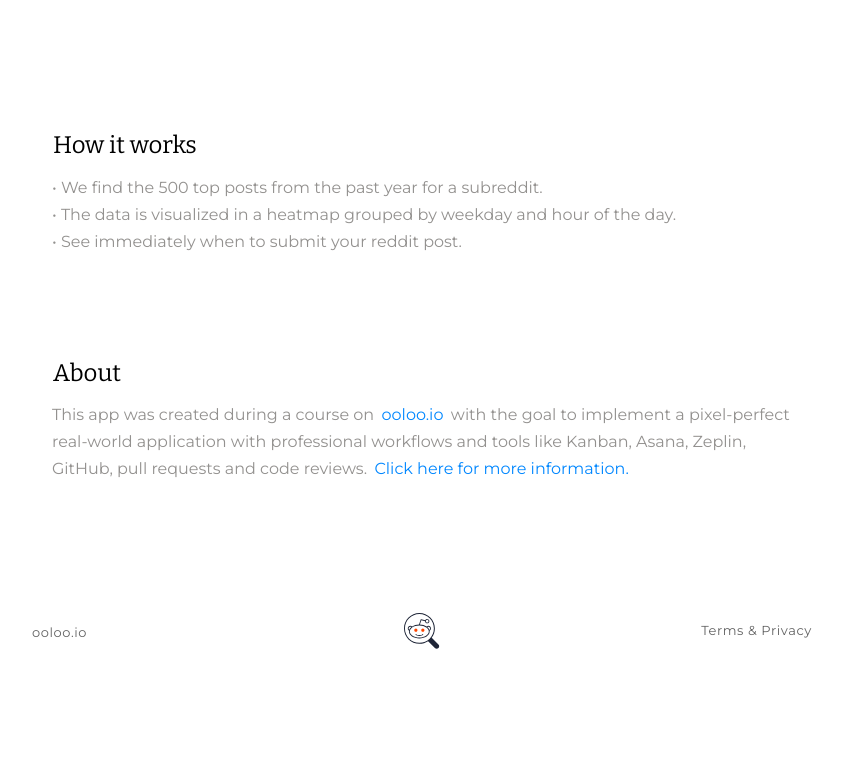
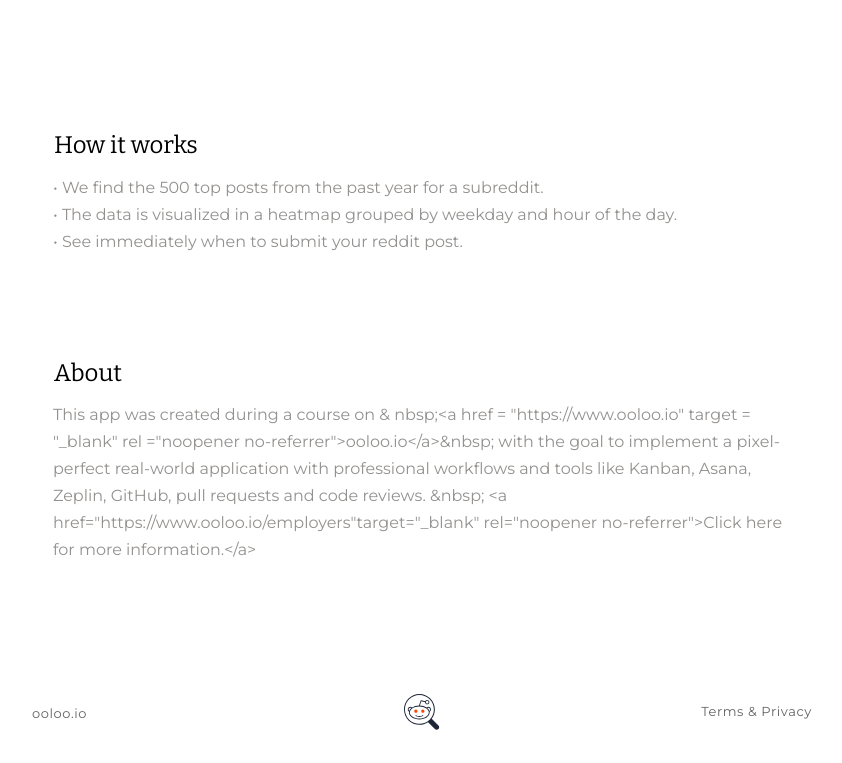
Before and after one commit to ooloo-io/reddit-timer-rotegras, a React (Create React App) app: page / in a window 1280 px wide. Shown: the part 732-1495 px from the top of the page, without its empty margins (218-1060 px from the left). Before the commit the page ends 1414 px from the top, so only its background shows below. Built offline with nearby package versions, Linux system fonts and the light colour scheme.

Commit message:
added component info / passing html not working"

```diff
--- /dev/null
+++ b/src/components/Info.js
@@ -0,0 +1,46 @@
+import React from 'react';
+import PropTypes from 'prop-types';
+import Styled from 'styled-components';
+
+const StyledInfo = Styled.section`
+  width: 738px;
+  margin: 55px auto 20px;
+  padding-right: 0p;
+  text-align: left;
+
+  &:last-child {
+    margin-bottom: 100px;
+  }
+`;
+
+const StyledTitle = Styled.h3`
+  color: ${({ theme }) => theme.colors.black};
+  font-size: ${({ theme }) => theme.textsize.medium};
+  font-weight: 400;
+  margin-bottom: 14px;
+  margin: 30px auto 14px 1px;
+`;
+
+const StyledText = Styled.p`
+  line-height: 1.69;
+  margin: 0;
+`;
+
+
+export default function Info({ title, text }) {
+  return (
+    <StyledInfo>
+      <StyledTitle>
+        {title}
+      </StyledTitle>
+
+      {text.map((item) => <StyledText>{item}</StyledText>)}
+
+    </StyledInfo>
+  );
+}
+
+Info.propTypes = {
+  title: PropTypes.string.isRequired,
+  text: PropTypes.arrayOf(PropTypes.string).isRequired,
+};
--- a/src/pages/Home.js
+++ b/src/pages/Home.js
@@ -1,20 +1,49 @@
 import React from 'react';
 import { Link } from 'react-router-dom';
+import Styled from 'styled-components';
 import Button from '../components/Button';
 import HeatMap from '../components/HeatMap/HeatMap';
 import Page from '../components/Page';
 import RedditTopic from '../components/RedditTopic';
-import {
-  StyledHeadline,
-  StyledInfo,
-  StyledLink,
-  StyledParagraph,
-  StyledSubline,
-  StyledTitle,
-  StyledText,
-} from './Home_styles';
+import Info from '../components/Info';
 import config from '../config';
 
+
+const StyledHeadline = Styled.h1`
+  color: ${({ theme }) => theme.colors.black};
+  text-align: center;
+  margin: 30px auto 10px;
+`;
+
+const StyledSubline = Styled.p`
+  text-align: center;
+  margin: 10.5px auto 45px;
+`;
+
+
+const infoContent = [
+  {
+    title: 'How it works',
+    text: [
+      '• We find the 500 top posts from the past year for a subreddit.',
+      '• The data is visualized in a heatmap grouped by weekday and hour of the day.',
+      '• See immediately when to submit your reddit post.',
+    ],
+  },
+  {
+    title: 'About',
+    text: [
+      'This app was created during a course on & nbsp;'
+      + '<a href = "https://www.ooloo.io" target = "_blank" rel ="noopener no-referrer">'
+      + 'ooloo.io</a>&nbsp; with the goal to implement '
+      + 'a pixel-perfect real-world application with professional '
+      + 'workflows and tools like Kanban, Asana, Zeplin, GitHub, pull '
+      + 'requests and code reviews. &nbsp; '
+      + '<a href="https://www.ooloo.io/employers"target="_blank" rel="noopener no-referrer">'
+      + 'Click here for more information.</a>',
+    ],
+  },
+];
 
 export default function Home() {
   return (
@@ -37,60 +66,15 @@ export default function Home() {
 
       <HeatMap />
 
-      <StyledInfo>
-        <StyledTitle>
-          How it works
-        </StyledTitle>
+      <Info
+        title={infoContent[0].title}
+        text={infoContent[0].text}
+      />
 
-        <StyledParagraph>
-          <StyledText>
-            • We find the 500 top posts from the past year for a subreddit.
-          </StyledText>
-          <StyledText>
-            • The data is visualized in a heatmap grouped by weekday and hour of the day.
-          </StyledText>
-          <StyledText>
-            • See immediately when to submit your reddit post.
-          </StyledText>
-        </StyledParagraph>
-      </StyledInfo>
-
-      <StyledInfo>
-        <StyledTitle>
-          About
-        </StyledTitle>
-
-        <StyledParagraph>
-          <StyledText>
-            This app was created during a course on &nbsp;
-            <StyledLink
-              as="a"
-              href="https://www.ooloo.io"
-              target="_blank"
-              rel="noopener no-referrer"
-            >
-              ooloo.io
-            </StyledLink>
-              &nbsp; with the goal to implement a pixel-perfect
-          </StyledText>
-          <StyledText>
-            real-world application
-            with professional workflows and tools like Kanban, Asana, Zeplin,
-          </StyledText>
-          <StyledText>
-            GitHub, pull requests and code reviews. &nbsp;
-            <StyledLink
-              as="a"
-              href="https://www.ooloo.io/employers"
-              target="_blank"
-              rel="noopener no-referrer"
-            >
-              Click here for more information.
-            </StyledLink>
-          </StyledText>
-        </StyledParagraph>
-      </StyledInfo>
-
+      <Info
+        title={infoContent[1].title}
+        text={infoContent[1].text}
+      />
     </Page>
   );
 }
--- a/src/pages/Home_styles.js
+++ /dev/null
@@ -1,57 +0,0 @@
-import { Link } from 'react-router-dom';
-import Styled from 'styled-components';
-
-const StyledHeadline = Styled.h1`
-  color: ${({ theme }) => theme.colors.black};
-  text-align: center;
-  margin: 30px auto 10px;
-`;
-
-const StyledInfo = Styled.section`
-  width: 740px;
-  margin: 55px auto 20px;
-  padding-right: 0p;
-  text-align: left;
-
-  &:last-child {
-    margin-bottom: 100px;
-  }
-`;
-
-const StyledLink = Styled(Link)`
-  color: #0087ff;
-  margin: 0 -1px;
-`;
-
-const StyledSubline = Styled.p`
-  text-align: center;
-  margin: 10.5px auto 45px;
-`;
-
-const StyledTitle = Styled.h3`
-  color: ${({ theme }) => theme.colors.black};
-  font-size: ${({ theme }) => theme.textsize.medium};
-  font-weight: 400;
-  margin-bottom: 14px;
-  margin: 30px auto 14px 1px;;
-`;
-
-const StyledParagraph = Styled.div`
-  // margin-top: 4px;
-`;
-
-const StyledText = Styled.p`
-  line-height: 1.69;
-  margin: 0;
-  // letter-spacing: -0.02px;
-`;
-
-export {
-  StyledHeadline,
-  StyledInfo,
-  StyledLink,
-  StyledParagraph,
-  StyledSubline,
-  StyledText,
-  StyledTitle,
-};
--- a/src/theme/GlobalStyle.js
+++ b/src/theme/GlobalStyle.js
@@ -37,6 +37,7 @@ const GlobalStyle = createGlobalStyle`
 
   a {
     text-decoration: none;
+    color: ${({ theme }) => theme.colors.link};
   }
 `;
 
--- a/src/theme/Theme.js
+++ b/src/theme/Theme.js
@@ -10,6 +10,7 @@ const theme = {
     greyMedium: '#93918f',
     greyDark: '#636363',
     buttonBg: '#fdb755',
+    link: '#0087ff',
   },
   fonts: {
     primary: 'Montserrat',
```
Also changed, not shown: 1 other file (tests, documents, lock files or other folders).
